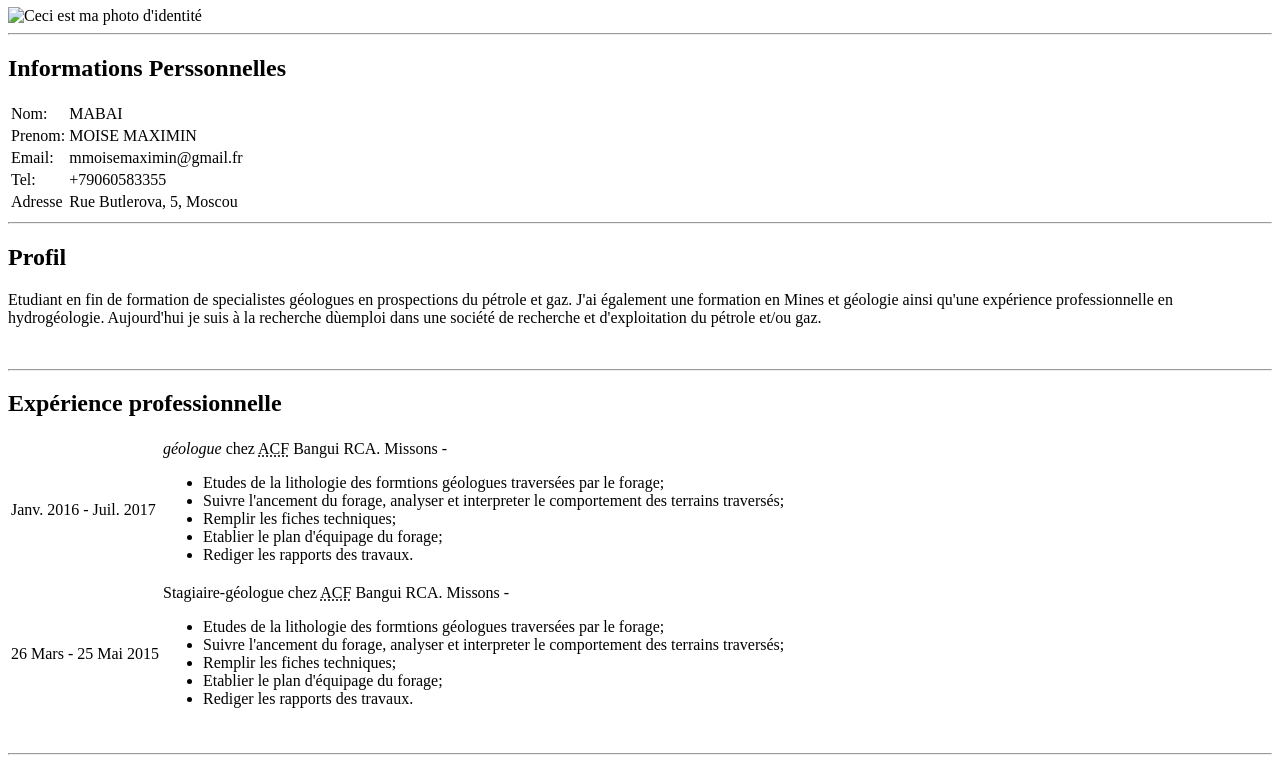
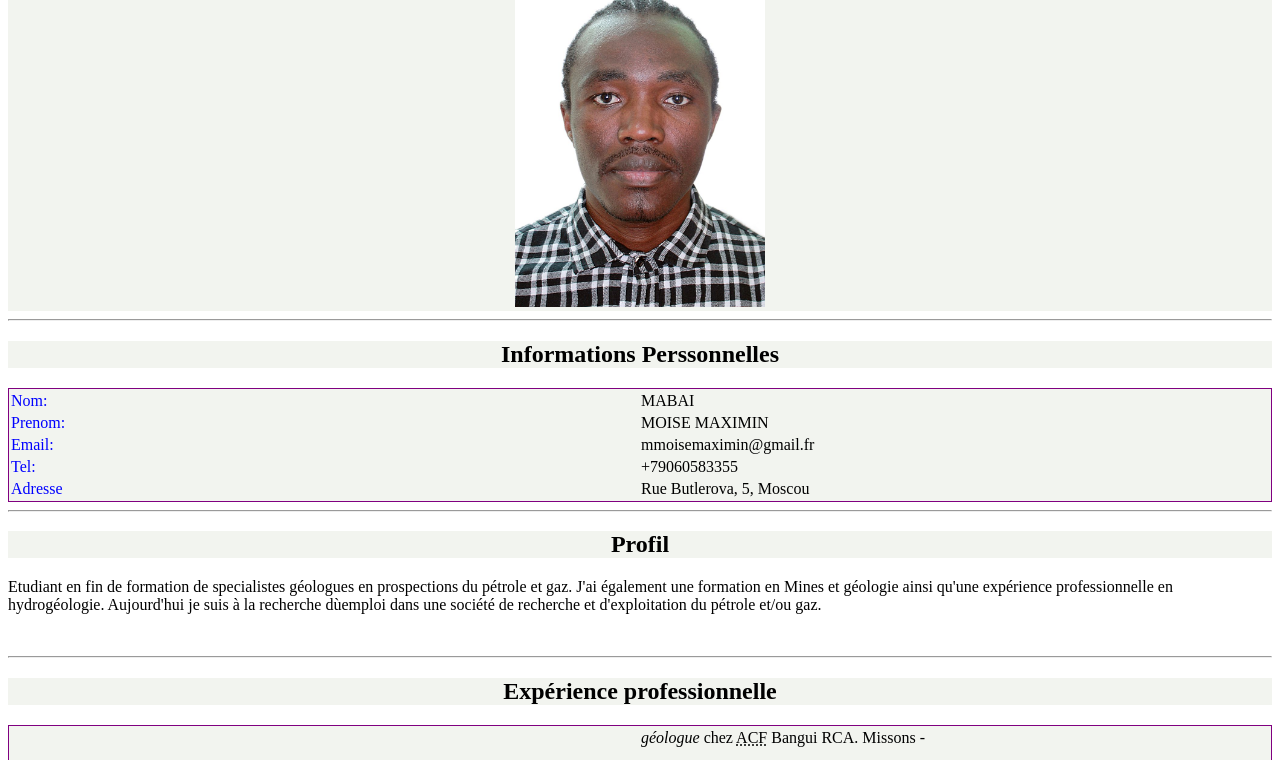
Before and after one commit to Maximin22/monresume-website, a plain HTML site: page index.html in a window 1280 px wide. Shown: the part 73-833 px from the top of the page. Drawn offline with Linux system fonts and the light colour scheme; the site is published under a folder, as on GitHub Pages, so addresses that start at the root find nothing.

Commit message:
Update index.html

```diff
--- a/index.html
+++ b/index.html
@@ -5,14 +5,14 @@
     <meta http-equiv="X-UA-Compatible" content="IE=edge">
     <meta name="viewport" content="width=device-width, initial-scale=1.0">
     <title>Mon mon curriculum vitae</title>
-    <link rel="stylesheet" href="/style/style.css">
+    <link rel="stylesheet" href="./style/style.css">
 
 </head>
 <body>
     <header>
         <h1 id="sec">MABAI MOISE MAXIMIN</h1>
 
-        <img src="/images/ФОТО_28ИЮНЯ2021.jpg" alt="Ceci est ma photo d'identité" title="photo d'identité de MABAI MOISE MAXIMIN" id="firs">
+        <img src="./images/ФОТО_28ИЮНЯ2021.jpg" alt="Ceci est ma photo d'identité" title="photo d'identité de MABAI MOISE MAXIMIN" id="firs">
     </header>
     <hr>
     <h2>Informations Perssonnelles</h2>
```
